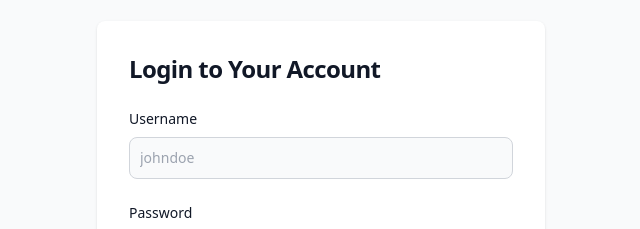
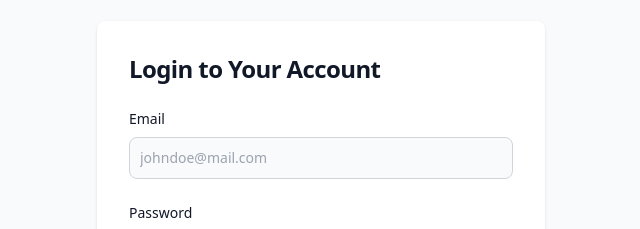
Before and after one commit to amedmell/react-firebase-auth, a React (Vite) app: page /signin in a window 1280 px wide. Shown: the part 121-350 px from the top of the page, without its empty margins (319-959 px from the left). Built offline with nearby package versions, Linux system fonts and the light colour scheme.

Commit message:
Email & Password Auth

```diff
--- /dev/null
+++ b/src/components/Context/AuthContext.jsx
@@ -0,0 +1,13 @@
+import React from "react";
+import { createContext, useState } from "react";
+
+const authContext = createContext(null);
+
+export default function AuthContext(props) {
+  const [currentUser, setCurrentUser] = useState(null);
+  return (
+    <authContext.Provider value={[currentUser, setCurrentUser]}>
+      {props.children}
+    </authContext.Provider>
+  );
+}
--- a/src/components/Home.jsx
+++ b/src/components/Home.jsx
@@ -1,6 +1,7 @@
-import React from "react";
+import React, { useContext } from "react";
 
 export default function Home() {
+  // const [user]=useContext()
   return (
     <>
       Home
--- a/src/components/auth/Signin.jsx
+++ b/src/components/auth/Signin.jsx
@@ -1,31 +1,43 @@
-import React from "react"
-import { useFormik } from "formik"
-import * as Yup from "yup"
-import {Link} from 'react-router-dom'
+import React from "react";
+import { useFormik } from "formik";
+import * as Yup from "yup";
+import { Link } from "react-router-dom";
 import google from "../../assets/images/google.png";
 import facebook from "../../assets/images/facebook.png";
 import github from "../../assets/images/github.png";
 import twitter from "../../assets/images/twitter.png";
+import { signInWithEmailAndPassword } from "firebase/auth";
+import { auth } from "../../firebase/firebase";
+import { useNavigate } from "react-router-dom";
 
 export default function Signin() {
+  let navigate = useNavigate();
   const formik = useFormik({
     //inital values
     initialValues: {
-      username: "",
+      email: "",
       password: "",
     },
     validationSchema: Yup.object({
-      username: Yup.string()
-        .required("Must enter username")
-        .matches("[A-Za-z]", "Must only contain letters")
-        .max(15, "too long, use an abreviation please"),
+      email: Yup.string()
+        .required("Must enter an email")
+        .email("Invalid email format"),
       password: Yup.string()
         .required("Must enter a password")
         .min(8, "At least 8 characters"),
     }),
     //submit function that takes form values as args
     onSubmit: (values) => {
-      alert(JSON.stringify(values));
+      signInWithEmailAndPassword(auth, values.email, values.password)
+        .then((userCredential) => {
+          // Signed in
+          const user = userCredential.user;
+          console.log(user);
+          navigate("/");
+        })
+        .catch((error) => {
+          console.log(error.code, " ", error.message);
+        });
     },
   });
   return (
@@ -40,29 +52,28 @@ export default function Signin() {
               <form
                 onSubmit={formik.handleSubmit}
                 className="space-y-4 md:space-y-6"
-                action="#"
               >
                 <div>
                   <label
-                    htmlFor="username"
+                    htmlFor="email"
                     className="block mb-2 text-sm font-medium text-gray-900 dark:text-white"
                   >
-                    Username
+                    Email
                   </label>
                   <input
-                    type="text"
-                    name="username"
-                    id="username"
+                    type="email"
+                    name="email"
+                    id="email"
                     className="bg-gray-50 border border-gray-300 text-gray-900 sm:text-sm rounded-lg focus:ring-primary-600 focus:border-primary-600 block w-full p-2.5 dark:bg-gray-700 dark:border-gray-600 dark:placeholder-gray-400 dark:text-white dark:focus:ring-blue-500 dark:focus:border-blue-500"
-                    placeholder="johndoe"
+                    placeholder="johndoe@mail.com"
                     required=""
-                    value={formik.values.username}
+                    value={formik.values.email}
                     onChange={formik.handleChange}
                     onBlur={formik.handleBlur}
                   />
-                  {formik.errors?.username && formik.touched?.username && (
+                  {formik.errors?.email && formik.touched?.email && (
                     <span className="text-red-500 text-[12px] font-bold">
-                      {formik.errors?.username}
+                      {formik.errors?.email}
                     </span>
                   )}
                 </div>
@@ -129,24 +140,27 @@ export default function Signin() {
               {/* Sign up with socials */}
               <div className="flex justify-between">
                 <button className="w-14 h-14 bg-slate-100	 rounded-lg">
-                  <img src={google} className='p-2' />
+                  <img src={google} className="p-2" />
                 </button>
                 <button className="w-14 h-14 bg-slate-100 rounded-lg">
-                  <img src={facebook} className='p-2' />
+                  <img src={facebook} className="p-2" />
                 </button>
                 <button className="w-14 h-14 bg-slate-100 rounded-lg">
-                  <img src={github} className='p-2'/>
+                  <img src={github} className="p-2" />
                 </button>
                 <button className="w-14 h-14 bg-slate-100 rounded-lg">
-                  <img src={twitter} className='p-2'/>
+                  <img src={twitter} className="p-2" />
                 </button>
               </div>
-                <p className="text-sm font-light text-gray-500 dark:text-gray-400">
-                  Don't have an account ?{" "}
-                  <Link to={'/signup'} className="font-medium text-primary-600 hover:underline dark:text-primary-500">
-                    Sign Up
-                  </Link>
-                </p>
+              <p className="text-sm font-light text-gray-500 dark:text-gray-400">
+                Don't have an account ?{" "}
+                <Link
+                  to={"/signup"}
+                  className="font-medium text-primary-600 hover:underline dark:text-primary-500"
+                >
+                  Sign Up
+                </Link>
+              </p>
             </div>
           </div>
         </div>
--- a/src/components/auth/Signup.jsx
+++ b/src/components/auth/Signup.jsx
@@ -6,8 +6,12 @@ import google from "../../assets/images/google.png";
 import facebook from "../../assets/images/facebook.png";
 import github from "../../assets/images/github.png";
 import twitter from "../../assets/images/twitter.png";
+import { createUserWithEmailAndPassword } from "firebase/auth";
+import { auth } from "../../firebase/firebase";
+import { useNavigate } from "react-router-dom";
 
 export default function Signup() {
+  let navigate = useNavigate();
   const formik = useFormik({
     //inital values
     initialValues: {
@@ -27,14 +31,24 @@ export default function Signup() {
       password: Yup.string()
         .required("Must enter a password")
         .min(8, "At least 8 characters"),
-      confirmpassword: Yup.string().oneOf(
-        [Yup.ref("password"), null],
-        "Passwords must match"
-      ),
+      confirmpassword: Yup.string()
+        .required("Cannot be empty")
+        .oneOf([Yup.ref("password"), null], "Passwords must match"),
     }),
     //submit function that takes form values as args
     onSubmit: (values) => {
-      alert(JSON.stringify(values));
+      createUserWithEmailAndPassword(auth, values.email, values.password)
+        .then((userCredential) => {
+          // Signed in
+          const user = userCredential.user;
+          console.log("Account Successfully Created : ", user);
+          navigate("/signin");
+        })
+        .catch((error) => {
+          const errorCode = error.code;
+          const errorMessage = error.message;
+          console.log(errorCode, " ", errorMessage);
+        });
     },
   });
   return (
@@ -49,7 +63,6 @@ export default function Signup() {
               <form
                 onSubmit={formik.handleSubmit}
                 className="space-y-4 md:space-y-6"
-                action="#"
               >
                 <div>
                   <label
@@ -159,16 +172,16 @@ export default function Signup() {
               {/* Sign up with socials */}
               <div className="flex justify-between">
                 <button className="w-14 h-14 bg-slate-100	 rounded-lg">
-                  <img src={google} className='p-2' />
+                  <img src={google} className="p-2" />
                 </button>
                 <button className="w-14 h-14 bg-slate-100 rounded-lg">
-                  <img src={facebook} className='p-2' />
+                  <img src={facebook} className="p-2" />
                 </button>
                 <button className="w-14 h-14 bg-slate-100 rounded-lg">
-                  <img src={github} className='p-2'/>
+                  <img src={github} className="p-2" />
                 </button>
                 <button className="w-14 h-14 bg-slate-100 rounded-lg">
-                  <img src={twitter} className='p-2'/>
+                  <img src={twitter} className="p-2" />
                 </button>
               </div>
               <p className="text-sm font-light text-gray-500 dark:text-gray-400">
--- a/src/firebase/firebase.js
+++ b/src/firebase/firebase.js
@@ -1,12 +1,13 @@
 // Import the functions you need from the SDKs you need
 import { initializeApp } from "firebase/app";
+import { getAuth } from "firebase/auth";
 
 // TODO: Add SDKs for Firebase products that you want to use
 // https://firebase.google.com/docs/web/setup#available-libraries
 
 // Your web app's Firebase configuration
 const firebaseConfig = {
-  apiKey: process.env.REACT_FIREBASE_API_KEY,
+  apiKey: "AIzaSyD5t-hR_4oZc0Z1sWHgzrPqeh2hc-avewM",
   authDomain: "react-crud-6c7c7.firebaseapp.com",
   projectId: "react-crud-6c7c7",
   storageBucket: "react-crud-6c7c7.appspot.com",
@@ -16,3 +17,4 @@ const firebaseConfig = {
 
 // Initialize Firebase
 const app = initializeApp(firebaseConfig);
+export const auth=getAuth()
```
Also changed, not shown: src/App.jsx (+9 -10 lines).
